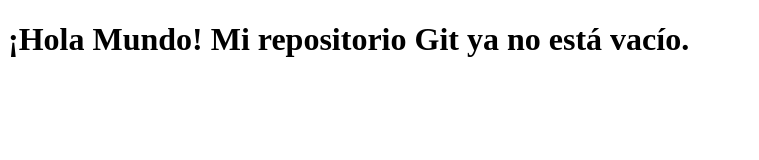
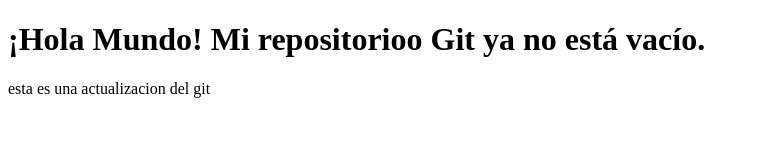
Before and after one commit to Fabian1957/mi-proyecto-devops, a plain HTML site: page index.html in a window 1280 px wide. Shown: the whole page, without its empty margins (0-759 px from the left). Drawn offline with Linux system fonts and the light colour scheme.

Commit message:
modifique el index

```diff
--- a/index.html
+++ b/index.html
@@ -5,6 +5,7 @@
     <title>Proyecto DevOps - Fabian1957</title>
 </head>
 <body>
-    <h1>¡Hola Mundo! Mi repositorio Git ya no está vacío.</h1>
+    <h1>¡Hola Mundo! Mi repositorioo Git ya no está vacío.</h1>
+    <p> esta es una actualizacion del git</p>
 </body>
 </html>
```
